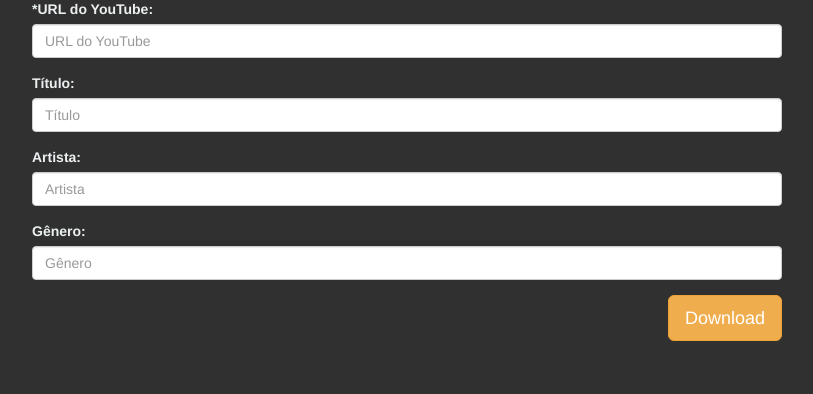
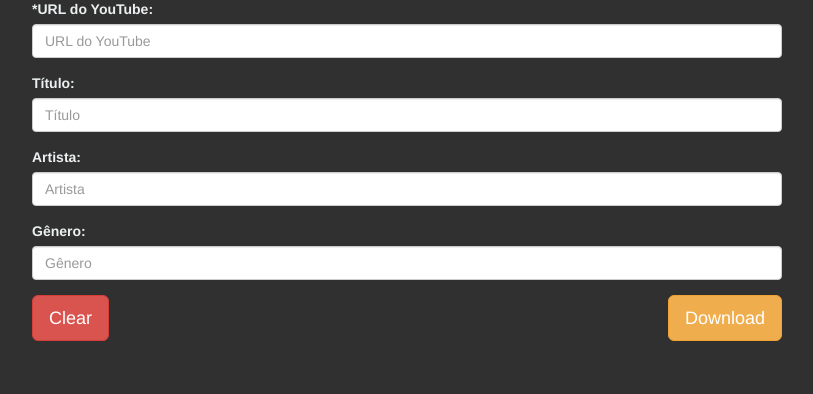
Before and after one commit to lucasrcezimbra/gansomusic-flask, a Flask app: page / in a window 1280 px wide. Shown: the part 131-525 px from the top of the page, without its empty margins (233-1046 px from the left). Run offline with Flask 2, Linux system fonts and the light colour scheme; parts of the project's set-up code (start-up, migrations or seed data) failed here and were passed over; some libraries are stand-ins or nearby versions.

Commit message:
#18: Add clear button

```diff
--- a/gansomusic/templates/index.html
+++ b/gansomusic/templates/index.html
@@ -61,6 +61,7 @@
           </div>
 
           <input type="text" name='album' hidden>
+          <input type="reset" value="Clear" class="btn btn-lg btn-danger">
           <input type="submit" value='Download' class="btn btn-lg btn-warning pull-right">
         </form>
       </div>
```
